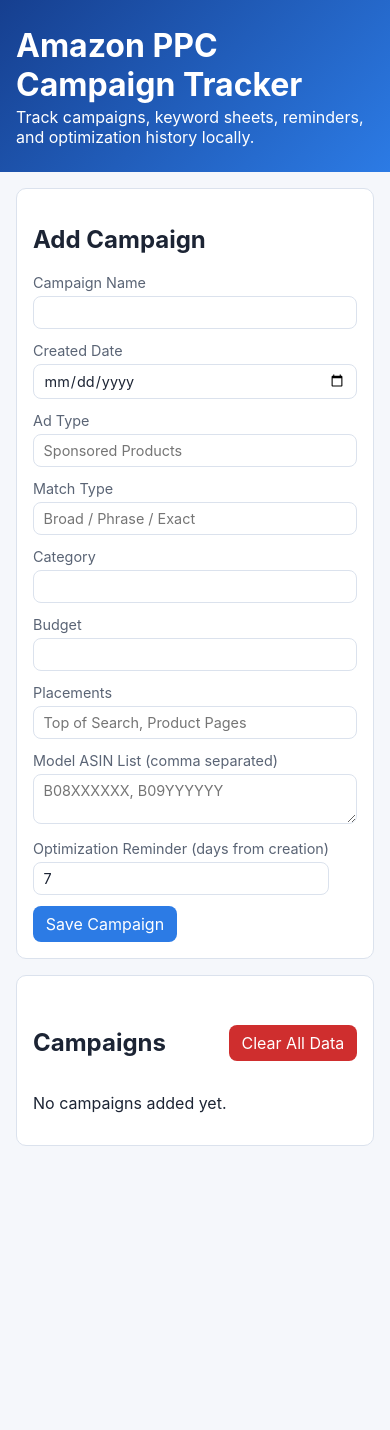
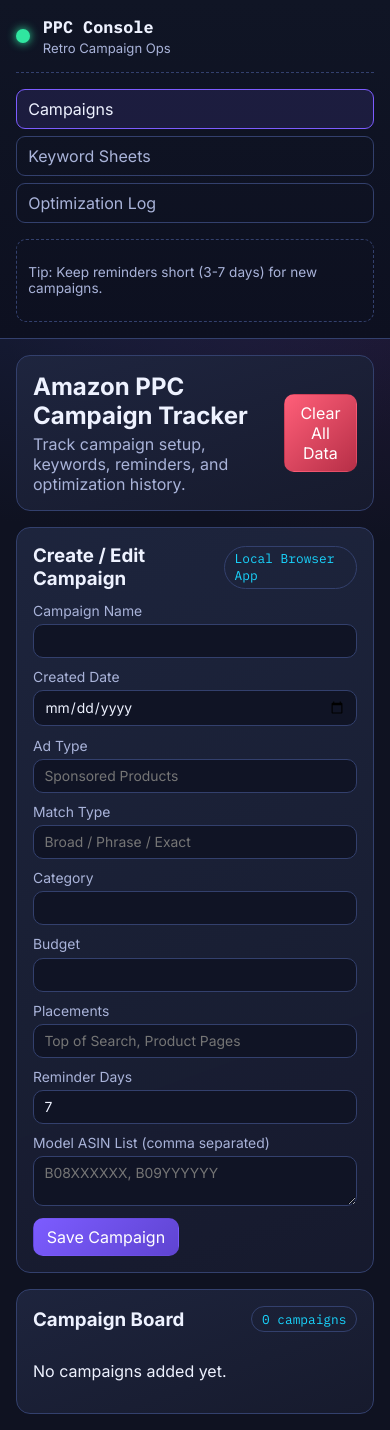
Before and after one commit to naisam-galaxy/Test, a plain HTML site: page index.html in a window 390 px wide. Before the commit the page ends 1186 px from the top, so only its background shows below. Drawn offline with Linux system fonts and the light colour scheme.

Commit message:
Redesign PPC tracker with retro Asana-style interface

```diff
--- a/index.html
+++ b/index.html
@@ -3,18 +3,49 @@
 <head>
   <meta charset="UTF-8" />
   <meta name="viewport" content="width=device-width, initial-scale=1.0" />
-  <title>Amazon PPC Campaign Tracker</title>
+  <title>Amazon PPC Command Center</title>
+  <link rel="preconnect" href="https://fonts.googleapis.com" />
+  <link rel="preconnect" href="https://fonts.gstatic.com" crossorigin />
+  <link href="https://fonts.googleapis.com/css2?family=IBM+Plex+Mono:wght@400;500;700&family=Inter:wght@400;500;600;700&display=swap" rel="stylesheet" />
   <link rel="stylesheet" href="styles.css" />
 </head>
 <body>
-  <header>
-    <h1>Amazon PPC Campaign Tracker</h1>
-    <p>Track campaigns, keyword sheets, reminders, and optimization history locally.</p>
+  <div class="app-shell">
+    <aside class="sidebar">
+      <div class="brand">
+        <div class="brand-led"></div>
+        <div>
+          <h1>PPC Console</h1>
+          <p>Retro Campaign Ops</p>
+        </div>
+      </div>
+
+      <nav class="menu">
+        <button class="menu-item active">Campaigns</button>
+        <button class="menu-item">Keyword Sheets</button>
+        <button class="menu-item">Optimization Log</button>
+      </nav>
+
+      <div class="sidebar-note">
+        <p>Tip: Keep reminders short (3-7 days) for new campaigns.</p>
+      </div>
+    </aside>
+
+    <main class="workspace">
+      <header class="topbar">
+        <div>
+          <h2>Amazon PPC Campaign Tracker</h2>
+          <p>Track campaign setup, keywords, reminders, and optimization history.</p>
+        </div>
+        <button id="clear-data" class="danger">Clear All Data</button>
       </header>
 
-  <main>
-    <section class="card">
-      <h2>Add Campaign</h2>
+      <section class="panel add-panel">
+        <div class="panel-head">
+          <h3>Create / Edit Campaign</h3>
+          <span class="chip">Local Browser App</span>
+        </div>
+
         <form id="campaign-form">
           <div class="grid">
             <label>Campaign Name
@@ -38,37 +69,38 @@
             <label>Placements
               <input type="text" id="placements" placeholder="Top of Search, Product Pages" required />
             </label>
+            <label>Reminder Days
+              <input type="number" id="reminderDays" min="1" value="7" required />
+            </label>
             <label class="full">Model ASIN List (comma separated)
               <textarea id="asinList" rows="2" placeholder="B08XXXXXX, B09YYYYYY" required></textarea>
             </label>
           </div>
 
           <div class="actions">
-          <label>Optimization Reminder (days from creation)
-            <input type="number" id="reminderDays" min="1" value="7" required />
-          </label>
             <button type="submit">Save Campaign</button>
           </div>
         </form>
       </section>
 
-    <section class="card">
-      <div class="section-header">
-        <h2>Campaigns</h2>
-        <button id="clear-data" class="danger">Clear All Data</button>
+      <section class="panel">
+        <div class="panel-head">
+          <h3>Campaign Board</h3>
+          <span id="campaign-count" class="chip">0 campaigns</span>
         </div>
-      <div id="campaign-list"></div>
+        <div id="campaign-list" class="campaign-list"></div>
       </section>
     </main>
+  </div>
 
   <dialog id="keyword-dialog">
     <form method="dialog" class="dialog-content" id="keyword-form">
-      <div class="section-header">
-        <h3>Keyword Sheet</h3>
-        <button type="submit" class="link">Close</button>
+      <div class="panel-head">
+        <h3>Keyword Sheet (Excel Style)</h3>
+        <button type="submit" class="ghost">Close</button>
       </div>
-      <p class="hint">Enter one keyword per line (Excel style).</p>
-      <textarea id="keyword-text" rows="14" placeholder="keyword one&#10;keyword two"></textarea>
+      <p class="hint">Enter one keyword per line.</p>
+      <textarea id="keyword-text" rows="14" placeholder="wireless headphones&#10;bluetooth earphones"></textarea>
       <menu>
         <button id="save-keywords" value="default">Save Keywords</button>
       </menu>
@@ -77,13 +109,17 @@
 
   <template id="campaign-template">
     <article class="campaign-item">
-      <div class="section-header">
-        <h3 class="campaign-title"></h3>
+      <div class="campaign-row">
+        <div>
+          <h4 class="campaign-title"></h4>
+          <p class="campaign-subtitle"></p>
+        </div>
         <div class="item-actions">
-          <button class="secondary keyword-btn">Keyword Tab</button>
-          <button class="secondary edit-btn">Edit</button>
+          <button class="ghost keyword-btn">Keyword Tab</button>
+          <button class="ghost edit-btn">Edit</button>
         </div>
       </div>
+
       <div class="meta"></div>
       <div class="reminder"></div>
 
@@ -94,7 +130,7 @@
           <label>Add optimization date
             <input type="date" class="optimization-date" />
           </label>
-          <button class="secondary add-history">Add Date</button>
+          <button class="ghost add-history" type="button">Add Date</button>
         </div>
       </details>
     </article>
--- a/script.js
+++ b/script.js
@@ -9,6 +9,7 @@ const keywordDialog = document.getElementById('keyword-dialog');
 const keywordText = document.getElementById('keyword-text');
 const saveKeywordsBtn = document.getElementById('save-keywords');
 const template = document.getElementById('campaign-template');
+const campaignCount = document.getElementById('campaign-count');
 
 form.addEventListener('submit', (event) => {
   event.preventDefault();
@@ -74,6 +75,7 @@ function getFormData() {
 
 function renderCampaigns() {
   campaignList.innerHTML = '';
+  campaignCount.textContent = `${campaigns.length} campaign${campaigns.length === 1 ? '' : 's'}`;
   if (campaigns.length === 0) {
     campaignList.innerHTML = '<p>No campaigns added yet.</p>';
     return;
@@ -84,6 +86,7 @@ function renderCampaigns() {
     const root = clone.querySelector('.campaign-item');
 
     clone.querySelector('.campaign-title').textContent = campaign.campaignName;
+    clone.querySelector('.campaign-subtitle').textContent = `${campaign.adType} • ${campaign.matchType} • ${campaign.category}`;
     clone.querySelector('.meta').innerHTML = `
       <div><strong>Created:</strong> ${campaign.createdDate}</div>
       <div><strong>Ad Type:</strong> ${campaign.adType}</div>
--- a/styles.css
+++ b/styles.css
@@ -1,60 +1,166 @@
 :root {
-  color-scheme: light;
-  font-family: Inter, Arial, sans-serif;
-  --bg: #f5f7fb;
-  --card: #ffffff;
-  --text: #1c2434;
-  --muted: #5a6475;
-  --primary: #2c7be5;
-  --border: #dbe2ed;
-  --danger: #cf2e2e;
+  --bg: #0f1221;
+  --panel: #171b2e;
+  --panel-2: #1f2640;
+  --line: #33406d;
+  --text: #eef2ff;
+  --muted: #a9b3d9;
+  --primary: #7c5cff;
+  --primary-2: #19d6ff;
+  --danger: #ff5f79;
+  --ok: #30e6a0;
+  --warning: #ffd166;
+}
+
+* {
+  box-sizing: border-box;
 }
 
 body {
   margin: 0;
-  background: var(--bg);
   color: var(--text);
+  background:
+    radial-gradient(circle at 20% 0%, #1e2750, transparent 36%),
+    radial-gradient(circle at 90% 10%, #2a1b42, transparent 30%),
+    var(--bg);
+  font-family: Inter, system-ui, sans-serif;
 }
 
-header {
-  background: linear-gradient(135deg, #163f8f, #2c7be5);
-  color: #fff;
-  padding: 1.4rem 1rem;
+.app-shell {
+  display: grid;
+  grid-template-columns: 270px 1fr;
+  min-height: 100vh;
 }
 
-header h1,
-header p {
-  margin: 0.2rem auto;
-  max-width: 1100px;
+.sidebar {
+  border-right: 1px solid var(--line);
+  padding: 1rem;
+  background: linear-gradient(180deg, #101525, #0d1020);
 }
 
-main {
-  max-width: 1100px;
-  margin: 1rem auto;
-  padding: 0 1rem 1.5rem;
+.brand {
+  display: flex;
+  gap: 0.8rem;
+  align-items: center;
+  padding-bottom: 1rem;
+  border-bottom: 1px dashed var(--line);
+}
+
+.brand-led {
+  width: 14px;
+  height: 14px;
+  border-radius: 50%;
+  background: var(--ok);
+  box-shadow: 0 0 10px var(--ok);
+}
+
+.brand h1 {
+  margin: 0;
+  font-family: 'IBM Plex Mono', monospace;
+  font-size: 1.05rem;
+}
+
+.brand p {
+  margin: 0.15rem 0 0;
+  color: var(--muted);
+  font-size: 0.82rem;
+}
+
+.menu {
+  margin-top: 1rem;
+  display: grid;
+  gap: 0.45rem;
+}
+
+.menu-item {
+  background: transparent;
+  border: 1px solid var(--line);
+  color: var(--muted);
+  text-align: left;
+  border-radius: 9px;
+  padding: 0.55rem 0.7rem;
+}
+
+.menu-item.active,
+.menu-item:hover {
+  color: var(--text);
+  border-color: var(--primary);
+  background: rgba(124, 92, 255, 0.12);
+}
+
+.sidebar-note {
+  margin-top: 1rem;
+  border: 1px dashed var(--line);
+  border-radius: 10px;
+  padding: 0.7rem;
+  color: var(--muted);
+  font-size: 0.85rem;
+}
+
+.workspace {
+  padding: 1rem;
   display: grid;
   gap: 1rem;
 }
 
-.card {
-  background: var(--card);
-  border: 1px solid var(--border);
-  border-radius: 10px;
+.topbar,
+.panel {
+  background: linear-gradient(160deg, rgba(31, 38, 64, 0.9), rgba(23, 27, 46, 0.92));
+  border: 1px solid var(--line);
+  border-radius: 14px;
+}
+
+.topbar {
   padding: 1rem;
+  display: flex;
+  align-items: center;
+  justify-content: space-between;
+  gap: 1rem;
+}
+
+.topbar h2,
+.panel h3 {
+  margin: 0;
+}
+
+.topbar p {
+  margin: 0.25rem 0 0;
+  color: var(--muted);
+}
+
+.panel {
+  padding: 1rem;
+}
+
+.panel-head {
+  display: flex;
+  justify-content: space-between;
+  align-items: center;
+  gap: 0.7rem;
+  margin-bottom: 0.8rem;
+}
+
+.chip {
+  border: 1px solid var(--line);
+  color: var(--primary-2);
+  border-radius: 999px;
+  padding: 0.22rem 0.6rem;
+  font-family: 'IBM Plex Mono', monospace;
+  font-size: 0.8rem;
 }
 
 .grid {
   display: grid;
   grid-template-columns: repeat(auto-fill, minmax(220px, 1fr));
-  gap: 0.8rem;
+  gap: 0.7rem;
 }
 
 label {
+  font-size: 0.87rem;
+  color: var(--muted);
   display: flex;
   flex-direction: column;
-  font-size: 0.9rem;
-  color: var(--muted);
-  gap: 0.3rem;
+  gap: 0.32rem;
 }
 
 .full {
@@ -69,71 +175,93 @@ button {
 
 input,
 textarea {
-  border: 1px solid var(--border);
-  border-radius: 8px;
-  padding: 0.45rem 0.6rem;
+  border: 1px solid var(--line);
+  background: #101425;
   color: var(--text);
+  border-radius: 10px;
+  padding: 0.5rem 0.65rem;
+}
+
+input:focus,
+textarea:focus {
+  outline: 2px solid rgba(25, 214, 255, 0.35);
+  border-color: var(--primary-2);
 }
 
 button {
-  border: none;
-  border-radius: 8px;
+  border: 1px solid transparent;
+  border-radius: 10px;
+  background: linear-gradient(135deg, var(--primary), #5f44d1);
+  color: #fff;
   padding: 0.5rem 0.8rem;
   cursor: pointer;
-  background: var(--primary);
-  color: #fff;
 }
 
-button.secondary {
-  background: #e8eef8;
-  color: #1f4f9f;
+button:hover {
+  filter: brightness(1.08);
+}
+
+button.ghost {
+  background: transparent;
+  border-color: var(--line);
+  color: var(--primary-2);
 }
 
 button.danger {
-  background: var(--danger);
+  background: linear-gradient(135deg, var(--danger), #b72f47);
 }
 
-button.link {
-  background: transparent;
-  color: var(--primary);
-  padding: 0;
+.actions {
+  margin-top: 0.75rem;
 }
 
-.actions,
-.section-header {
-  margin-top: 1rem;
-  display: flex;
-  justify-content: space-between;
-  align-items: center;
-  flex-wrap: wrap;
+.campaign-list {
+  display: grid;
   gap: 0.7rem;
 }
 
 .campaign-item {
-  border: 1px solid var(--border);
-  border-radius: 8px;
-  padding: 0.9rem;
-  margin-bottom: 0.8rem;
+  border: 1px solid var(--line);
+  border-radius: 12px;
+  background: rgba(9, 12, 24, 0.45);
+  padding: 0.8rem;
 }
 
-.campaign-item h3 {
+.campaign-row {
+  display: flex;
+  justify-content: space-between;
+  align-items: center;
+  gap: 0.7rem;
+}
+
+.campaign-title {
   margin: 0;
 }
 
-.meta {
-  display: grid;
-  grid-template-columns: repeat(auto-fill, minmax(220px, 1fr));
-  gap: 0.4rem;
-  margin-top: 0.6rem;
+.campaign-subtitle {
+  margin: 0.2rem 0 0;
+  color: var(--muted);
+  font-size: 0.85rem;
 }
 
-.meta div {
-  font-size: 0.88rem;
+.item-actions {
+  display: flex;
+  gap: 0.5rem;
+}
+
+.meta {
+  margin-top: 0.65rem;
+  display: grid;
+  grid-template-columns: repeat(auto-fill, minmax(210px, 1fr));
+  gap: 0.42rem;
+  color: #d6ddff;
+  font-size: 0.86rem;
 }
 
 .reminder {
-  margin-top: 0.6rem;
-  font-weight: 600;
+  margin-top: 0.65rem;
+  font-family: 'IBM Plex Mono', monospace;
+  font-size: 0.84rem;
 }
 
 .hint {
@@ -141,22 +269,30 @@ button.link {
   margin: 0 0 0.5rem;
 }
 
-.history-list {
-  padding-left: 1.1rem;
+details {
+  margin-top: 0.7rem;
+  border-top: 1px dashed var(--line);
+  padding-top: 0.6rem;
 }
 
 .history-add {
+  margin-top: 0.5rem;
   display: flex;
+  align-items: end;
   gap: 0.5rem;
-  align-items: end;
   flex-wrap: wrap;
 }
 
-dialog {
-  border: none;
-  border-radius: 10px;
-  padding: 0;
-  width: min(700px, 92vw);
+#keyword-dialog {
+  width: min(760px, 92vw);
+  border: 1px solid var(--line);
+  border-radius: 14px;
+  background: #11162a;
+  color: var(--text);
+}
+
+#keyword-dialog::backdrop {
+  background: rgba(4, 8, 18, 0.7);
 }
 
 .dialog-content {
@@ -165,14 +301,15 @@ dialog {
 
 #keyword-text {
   width: 100%;
-  box-sizing: border-box;
 }
 
-@media (max-width: 720px) {
-  .item-actions {
-    width: 100%;
-    display: flex;
-    justify-content: flex-end;
-    gap: 0.5rem;
+@media (max-width: 920px) {
+  .app-shell {
+    grid-template-columns: 1fr;
+  }
+
+  .sidebar {
+    border-right: none;
+    border-bottom: 1px solid var(--line);
   }
 }
```
Also changed, not shown: README.md. Lines whose indentation alone changed are shown as unchanged.
